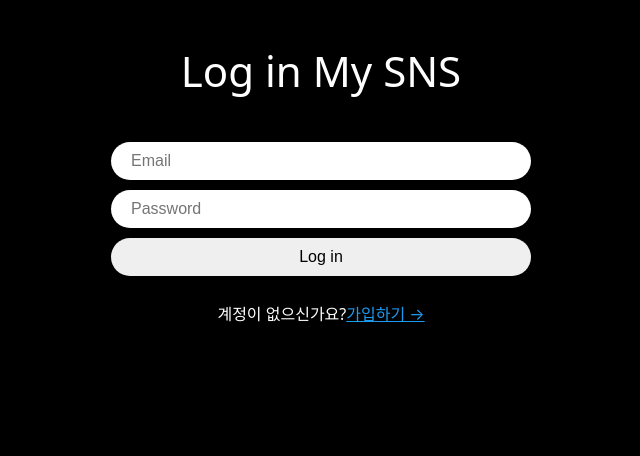
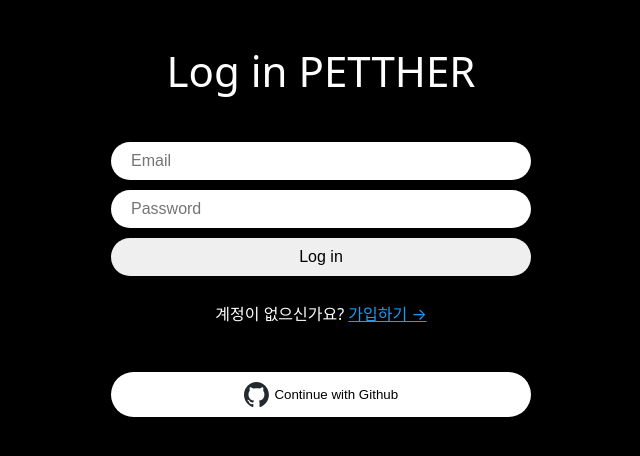
Before and after one commit to Juferis/firebase_study, a React (Vite) app: page /login in a window 1280 px wide. Shown: the top 456 px of the page, without its empty margins (319-959 px from the left). Built offline with nearby package versions, Linux system fonts and the light colour scheme; no server answers.

Commit message:
Create authentication Github

```diff
--- /dev/null
+++ b/src/components/github-btn.tsx
@@ -0,0 +1,50 @@
+import {
+  GithubAuthProvider,
+  signInWithPopup,
+  signInWithRedirect,
+} from 'firebase/auth';
+import { styled } from 'styled-components';
+import { auth } from '../firebase';
+import { useNavigate } from 'react-router-dom';
+import { ROUTES } from '../routes';
+
+const Button = styled.button`
+  margin-top: 50px;
+  display: flex;
+  background-color: white;
+  font-weight: 500;
+  width: 100%;
+  color: black;
+  padding: 10px 20px;
+  border-radius: 50px;
+  border: 0;
+  gap: 5px;
+  align-items: center;
+  justify-content: center;
+  cursor: pointer;
+`;
+const Logo = styled.img`
+  height: 25px;
+`;
+
+export default function GithubButton() {
+  const navigate = useNavigate();
+  const onClick = async () => {
+    try {
+      const provider = new GithubAuthProvider();
+      // TODO: 모바일 환경과 웹 환경 구분해서 적용
+      await signInWithPopup(auth, provider);
+      //   await signInWithRedirect(auth, provider);
+      navigate(ROUTES.HOME);
+    } catch (error) {
+      console.error(error);
+    }
+  };
+
+  return (
+    <Button onClick={onClick}>
+      <Logo src="/github-mark.svg" />
+      Continue with Github
+    </Button>
+  );
+}
--- a/src/routes/create-account.tsx
+++ b/src/routes/create-account.tsx
@@ -13,6 +13,7 @@
   Error,
   Form,
 } from '../components/auth-components';
+import GithubButton from '../components/github-btn';
 
 export default function CreatAccount() {
   const navigate = useNavigate();
@@ -63,7 +64,7 @@
 
   return (
     <Wrapper>
-      <Title>Join My SNS</Title>
+      <Title>Join PETTHER</Title>
       <Form onSubmit={onSubmit}>
         <Input
           name="name"
@@ -96,9 +97,10 @@
       </Form>
       {error !== '' ? <Error>{error}</Error> : null}
       <Switcher>
-        이미 계정이 이으신가요?
+        {'이미 계정이 있으신가요? '}
         <Link to={ROUTES.LOGIN}>로그인하기 &rarr;</Link>
       </Switcher>
+      <GithubButton />
     </Wrapper>
   );
 }
--- a/src/routes/login.tsx
+++ b/src/routes/login.tsx
@@ -13,6 +13,7 @@
   Error,
   Form,
 } from '../components/auth-components';
+import GithubButton from '../components/github-btn';
 
 export default function Login() {
   const navigate = useNavigate();
@@ -53,7 +54,7 @@
 
   return (
     <Wrapper>
-      <Title>Log in My SNS</Title>
+      <Title>Log in PETTHER</Title>
       <Form onSubmit={onSubmit}>
         <Input
           name="email"
@@ -75,9 +76,10 @@
       </Form>
       {error !== '' ? <Error>{error}</Error> : null}
       <Switcher>
-        계정이 없으신가요?
+        {'계정이 없으신가요? '}
         <Link to={ROUTES.CREATE_ACCOUNT}>가입하기 &rarr;</Link>
       </Switcher>
+      <GithubButton />
     </Wrapper>
   );
 }
```
